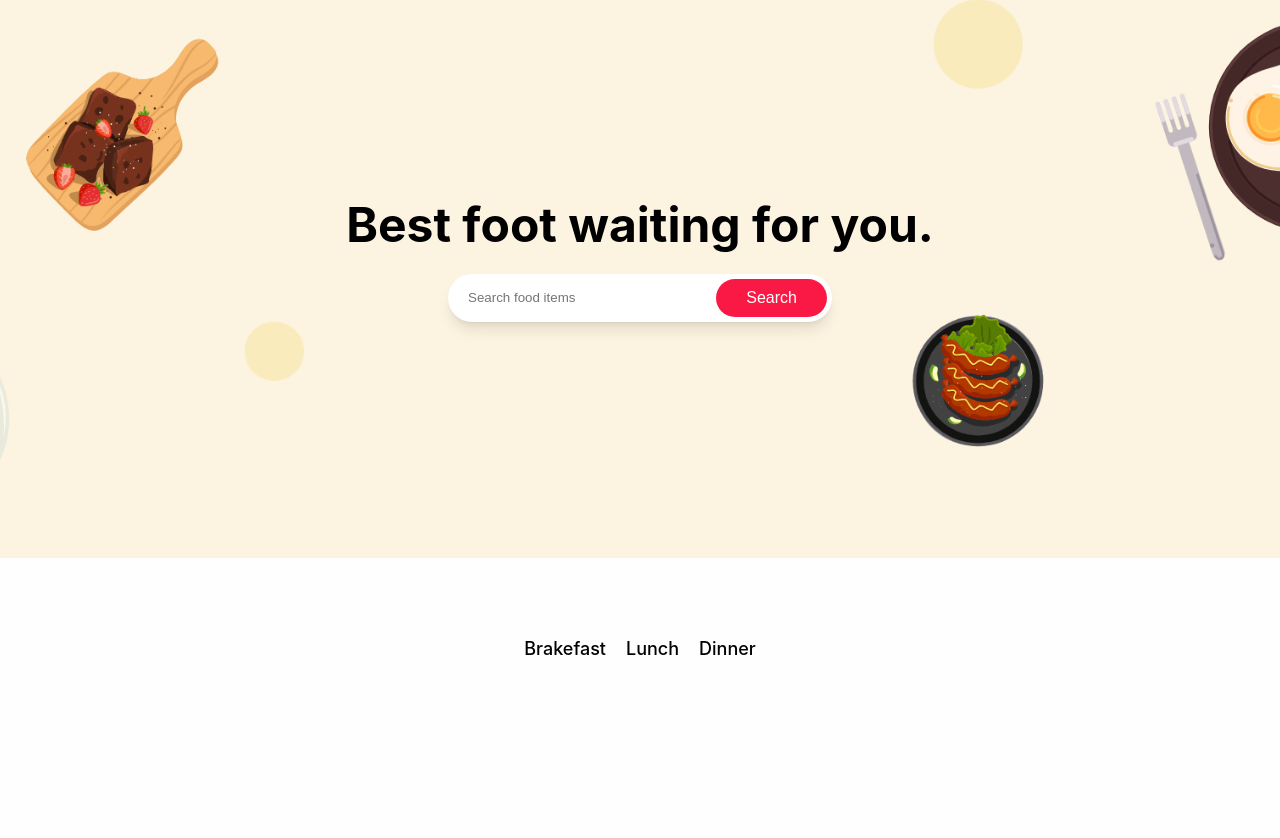
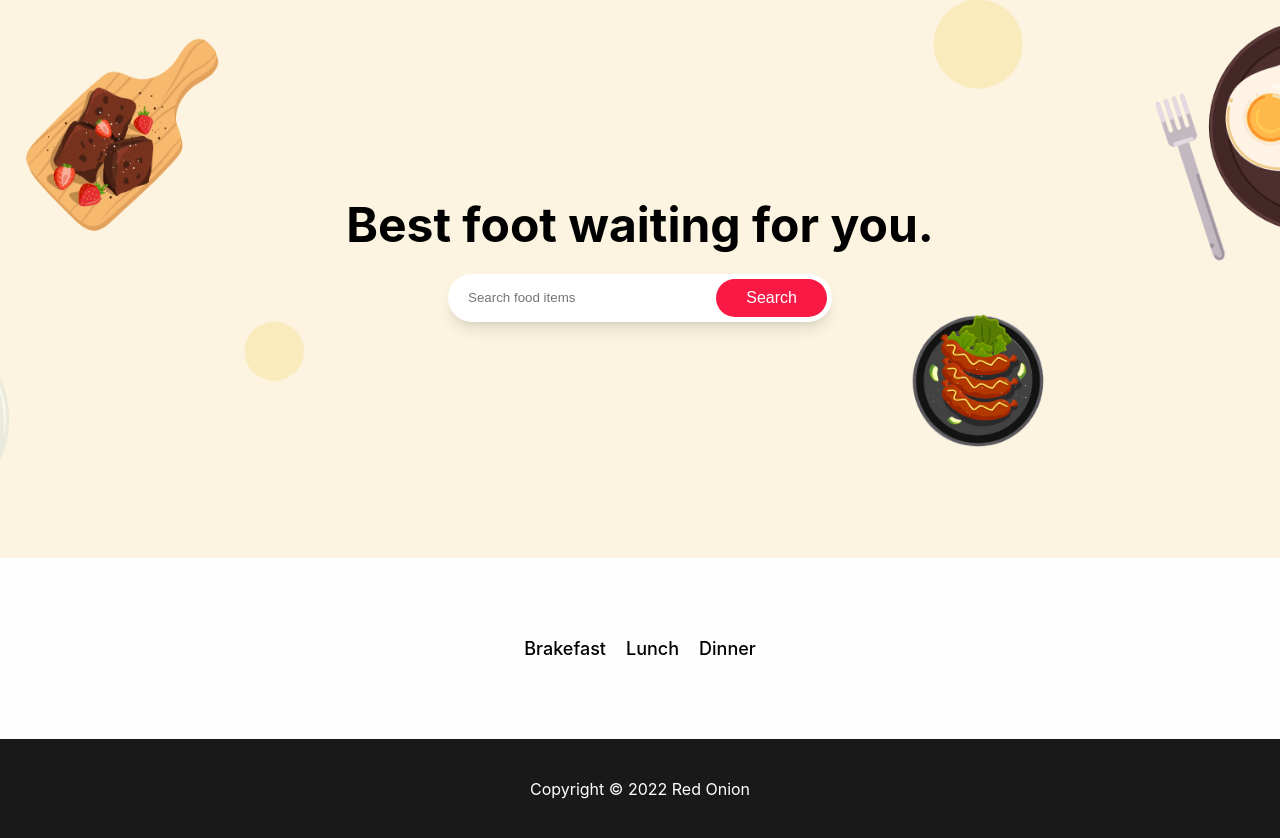
Before and after one commit to sabbirzzaman/red-onion-react, a React (Create React App) app: page /home in a window 1280 px wide. Shown: the part 122-960 px from the top of the page. Before the commit the page ends 861 px from the top, so only its background shows below. Built offline with nearby package versions, Linux system fonts and the light colour scheme.

Commit message:
footer added

```diff
--- a/src/Pages/Common/Footer/Footer.css
+++ b/src/Pages/Common/Footer/Footer.css
@@ -0,0 +1,6 @@
+.footer-container {
+    background-color: #191919;
+    color: #FFF;
+    text-align: center;
+    padding: 40px 0;
+}
--- a/src/Pages/Common/Footer/Footer.js
+++ b/src/Pages/Common/Footer/Footer.js
@@ -1,9 +1,13 @@
 import React from 'react';
+import './Footer.css'
 
 const Footer = () => {
+    const date = new Date();
+    const year = date.getFullYear();
+
     return (
-        <div>
-
+        <div className='footer-container'>
+            <p>Copyright &copy; {year} Red Onion</p>
         </div>
     );
 };
```
